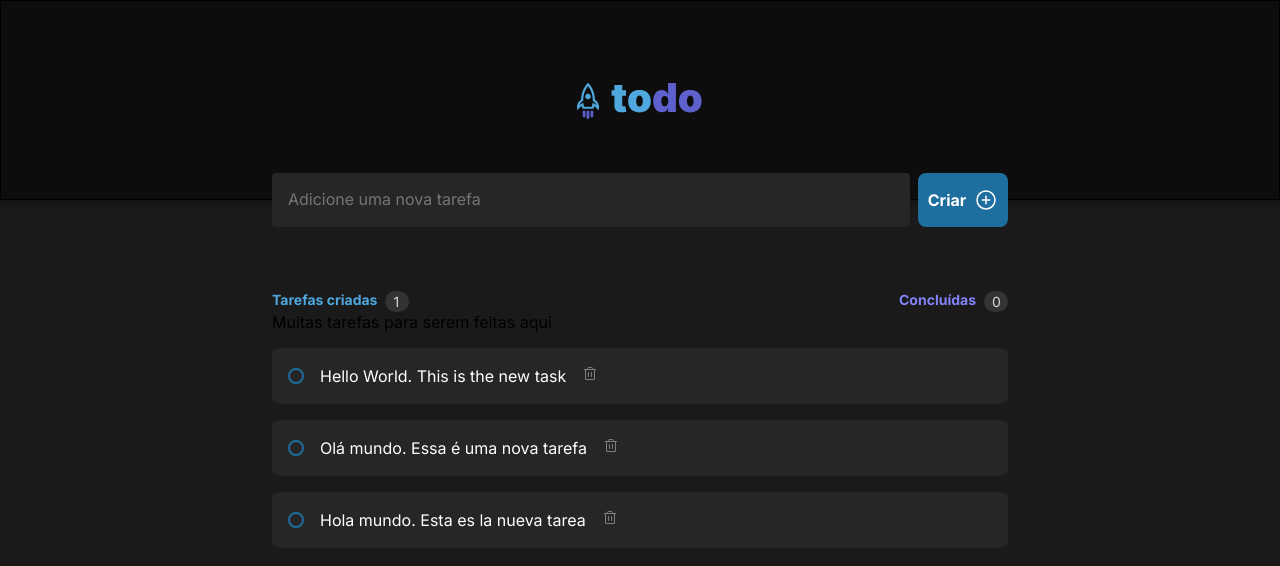
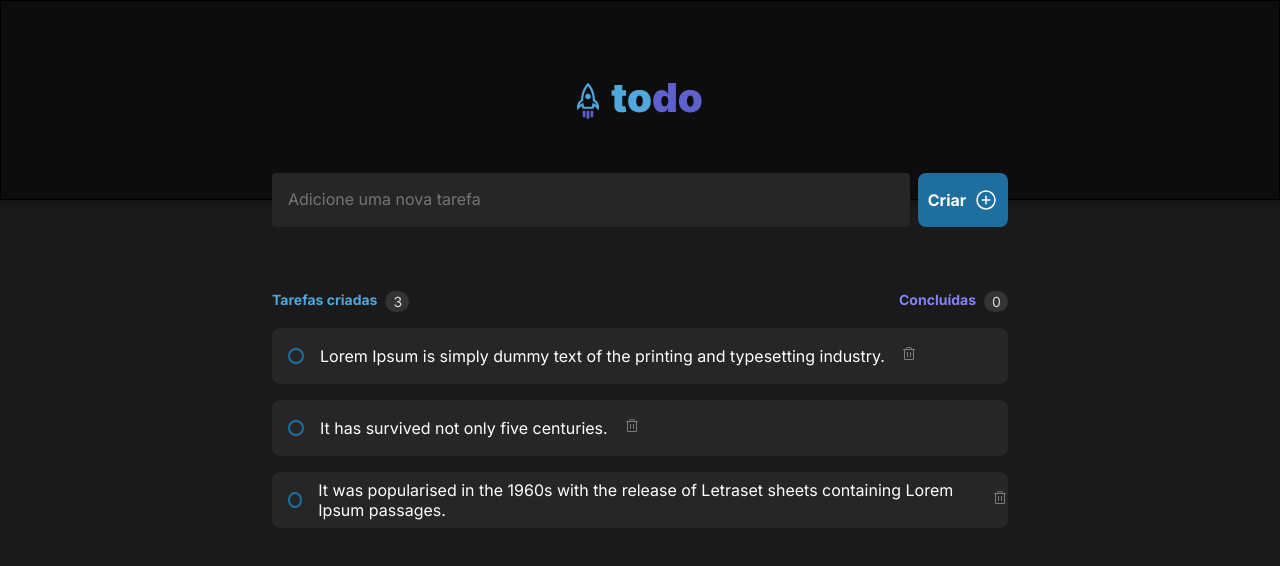
Before and after one commit to GuilhermeSalkovski/01-chalenge-todo-list, a React (Vite) app: page / in a window 1280 px wide. Shown: the top 566 px of the page. Built offline with nearby package versions, Linux system fonts and the light colour scheme.

Commit message:
Updating TaskList Componnent

```diff
--- a/src/components/TaskList.tsx
+++ b/src/components/TaskList.tsx
@@ -1,44 +1,32 @@
+import { Task } from './Task';
 import { useState } from 'react';
 
+import styles from './TaskList.module.css';
 import clipboard from '../assets/Clipboard.svg'
 
-import styles from './TaskList.module.css';
-import { Task } from './Task';
 
-export function TaskList(){
+export function TaskList() {
     const tasks = [{
             isCompleted: false,
             taskContent: `Lorem Ipsum is simply dummy text of the printing and
-                typesetting industry. Lorem Ipsum has been the industry's standard
-                dummy text ever since the 1500s`,
+                typesetting industry.`,
         },
         {
             isCompleted: true,
-            taskContent: `It has survived not only five centuries, but also the leap
-                into electronic typesetting, remaining essentially unchanged.`
+            taskContent: `It has survived not only five centuries.`
         },
         {
             isCompleted: false,
             taskContent: `It was popularised in the 1960s with the release of
-                Letraset sheets containing Lorem Ipsum passages, and more recently
-                with desktop publishing software like Aldus PageMaker including
-                versions of Lorem Ipsum`,
+                Letraset sheets containing Lorem Ipsum passages.`,
         },
     ]
 
-    const [createdTasks, setCreatedTasks] = useState(1)
+    const [createdTasks, setCreatedTasks] = useState(tasks.length)
     const [finishedTasks, setFinishedTasks] = useState(0)
 
     const noTasksToDisplay = (createdTasks === 0) && (finishedTasks === 0)
 
-
-
-    tasks.map((task) => {
-        const completedTasks = []
-        if(task.isCompleted)
-            completedTasks.push(task)
-        return completedTasks
-    })
 
     if (noTasksToDisplay) {
         return(
@@ -81,10 +69,14 @@ export function TaskList(){
                 </header>
 
                 <div className={styles.tasksItems}>
-                    Muitas tarefas para serem feitas aqui
-                    < Task isCompleted={true} taskContent={'Hello World. This is the new task'}/>
+                    {tasks.map(task => {
+                        return <Task isCompleted={task.isCompleted} taskContent={task.taskContent}/>
+                        }
+                    )}
+
+                    {/* < Task isCompleted={true} taskContent={'Hello World. This is the new task'}/>
                     < Task isCompleted={false} taskContent={'Olá mundo. Essa é uma nova tarefa'}/>
-                    < Task isCompleted={true} taskContent={'Hola mundo. Esta es la nueva tarea'}/>
+                    < Task isCompleted={true} taskContent={'Hola mundo. Esta es la nueva tarea'}/> */}
                 </div>
 
             </div>
```
